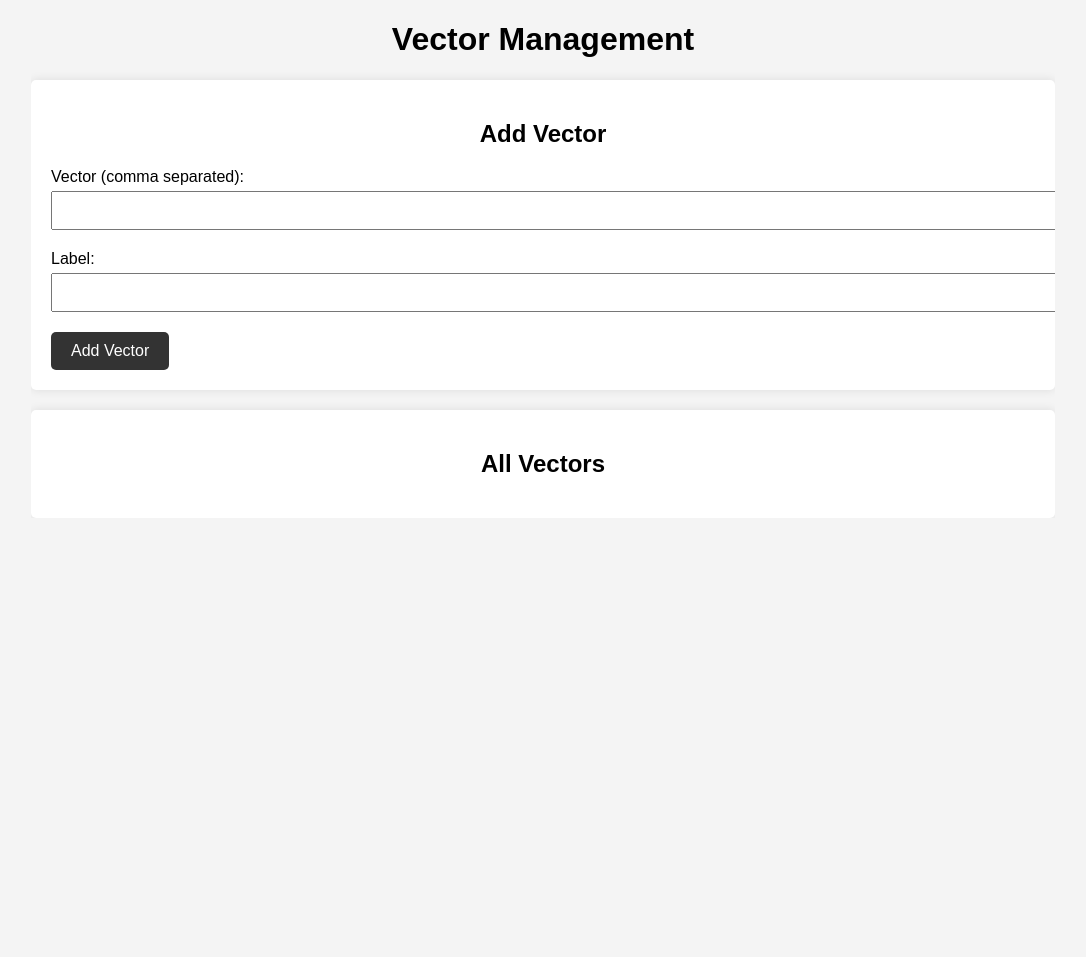
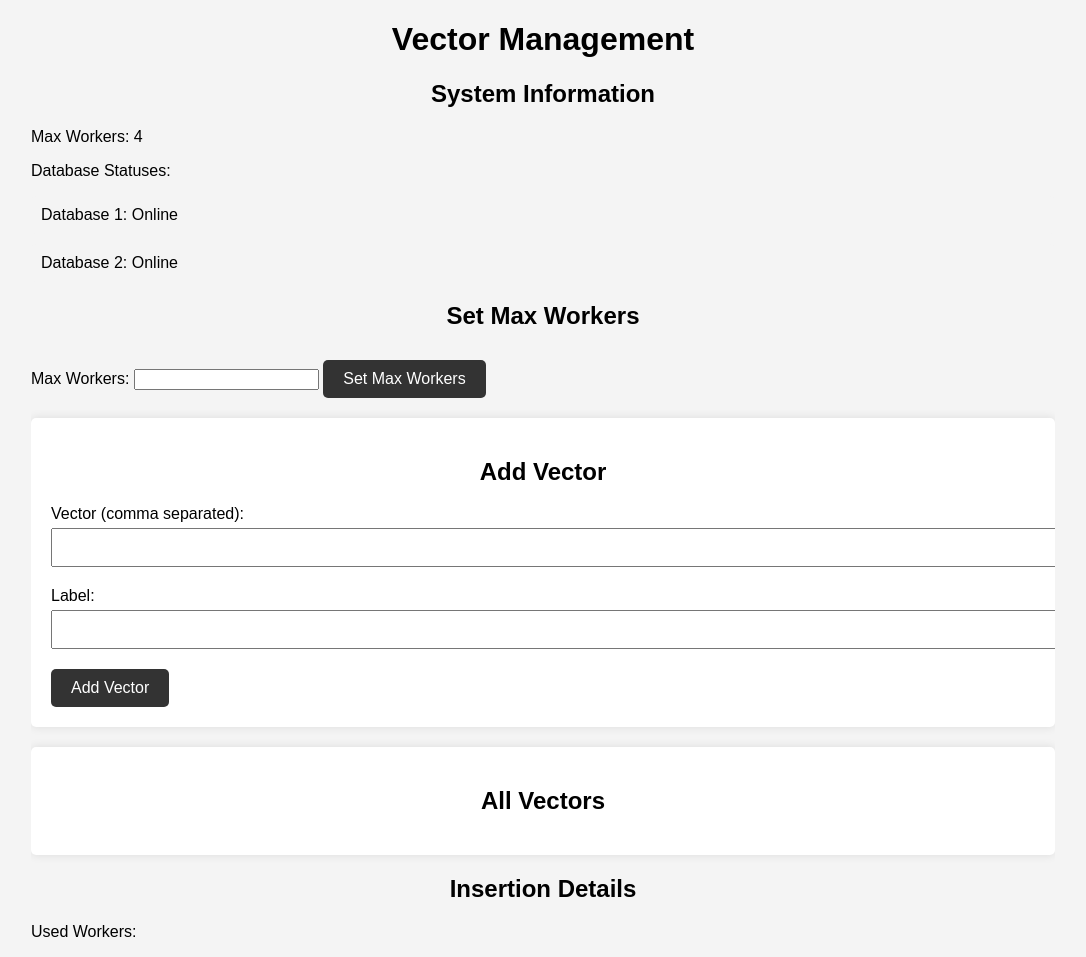
Before and after one commit to Jakub-Kalankiewicz/distributed-database, a Flask app: page / in a window 1280 px wide. Shown: the whole page, without its empty margins (97-1183 px from the left). Before the commit the page ends 472 px from the top, so only its background shows below. Run offline with Flask 3, Linux system fonts and the light colour scheme; data that the repository does not hold is empty.

Commit message:
master feature: add logs information - ability to change workers amount

```diff
--- a/app/routes.py
+++ b/app/routes.py
@@ -1,14 +1,46 @@
 from flask import request, jsonify, render_template, current_app
 
-from app import app
+from app import app, db1, db2
 from app.models import VectorEntity
 from app.services import get_all_vectors, parallel_insert_vectors, delete_vector, parallel_get_vector_chunks
+
+max_workers = app.config['MAX_WORKERS']
+
+
+def get_db_status(db):
+    try:
+        db.command('ping')
+        return "Online"
+    except Exception:
+        return "Offline"
 
 
 @app.route('/')
 def index():
-    current_app.logger.debug('Attempting to render index.html')
-    return render_template('index.html')
+    return render_template('index.html', max_workers=max_workers)
+
+
+@app.route('/api/system-info', methods=['GET'])
+def system_info():
+    db1_status = get_db_status(db1)
+    db2_status = get_db_status(db2)
+    return jsonify({
+        'max_workers': max_workers,
+        'db1_status': db1_status,
+        'db2_status': db2_status
+    }), 200
+
+
+@app.route('/api/set-max-workers', methods=['POST'])
+def set_max_workers():
+    global max_workers
+    data = request.get_json()
+    if 'max_workers' in data and isinstance(data['max_workers'], int):
+        max_workers = data['max_workers']
+        current_app.config['MAX_WORKERS'] = max_workers
+        return jsonify({"max_workers": max_workers}), 200
+    else:
+        return jsonify({"error": "Invalid input"}), 400
 
 
 @app.route('/api/vectors', methods=['GET'])
@@ -23,16 +55,16 @@ def add_vector():
     if not data:
         return jsonify({"error": "Invalid input"}), 400
     vector_entity = VectorEntity(**data)
-    results = parallel_insert_vectors(vector_entity)
+    results, logs, used_workers = parallel_insert_vectors(vector_entity, max_workers=max_workers)
     if results:
-        return jsonify({"uuid": vector_entity.uuid}), 201
+        return jsonify({"uuid": vector_entity.uuid, "logs": logs, "used_workers": used_workers}), 201
     else:
         return jsonify({"error": "Insertion failed"}), 500
 
 
 @app.route('/api/vectors/<uuid>', methods=['GET'])
 def get_vector(uuid):
-    full_vector = parallel_get_vector_chunks(uuid)
+    full_vector = parallel_get_vector_chunks(uuid, max_workers=max_workers)
     if full_vector:
         return jsonify({"uuid": uuid, "vector": full_vector}), 200
     else:
--- a/app/services.py
+++ b/app/services.py
@@ -1,8 +1,10 @@
 import math
 from concurrent.futures import ThreadPoolExecutor
 
-from app import db1, db2
+from app import db1, db2, app
 from app.models import VectorEntity
+
+MAX_WORKERS = app.config['MAX_WORKERS']
 
 
 def insert_vector(db, data):
@@ -10,9 +12,11 @@ def insert_vector(db, data):
     return str(result.inserted_id)
 
 
-def parallel_insert_vectors(vector_entity, max_workers=2):
+def parallel_insert_vectors(vector_entity, max_workers=MAX_WORKERS):
     chunk_size = math.ceil(len(vector_entity.vector) / max_workers)
     vector_chunks = [vector_entity.vector[i:i + chunk_size] for i in range(0, len(vector_entity.vector), chunk_size)]
+
+    logs = []
 
     def task(db, chunk, rank):
         partial_entity = {
@@ -21,6 +25,8 @@ def parallel_insert_vectors(vector_entity, max_workers=2):
             'label': vector_entity.label,
             'chunk_id': rank
         }
+        db_name = "db1" if db == db1 else "db2"
+        logs.append(f"Worker {rank} writing chunk to {db_name}: {chunk}")
         return insert_vector(db, partial_entity)
 
     with ThreadPoolExecutor(max_workers=max_workers) as executor:
@@ -31,10 +37,10 @@ def parallel_insert_vectors(vector_entity, max_workers=2):
 
         results = [f.result() for f in futures]
 
-    return results
+    return results, logs, max_workers
 
 
-def parallel_get_vector_chunks(uuid, max_workers=2):
+def parallel_get_vector_chunks(uuid, max_workers=MAX_WORKERS):
     def task(db):
         return list(db.vectors.find({'uuid': uuid}))
 
--- a/config.py
+++ b/config.py
@@ -1,3 +1,4 @@
 class Config:
     MONGO_URI_1 = "mongodb://root:example@localhost:27017/vectorsDB?authSource=admin"
     MONGO_URI_2 = "mongodb://root:example@localhost:27018/vectorsDB?authSource=admin"
+    MAX_WORKERS = 4
--- a/templates/index.html
+++ b/templates/index.html
@@ -10,6 +10,19 @@
 <body>
 <div class="container">
     <h1>Vector Management</h1>
+    <div class="info">
+        <h2>System Information</h2>
+        <p>Max Workers: <span id="maxWorkers">{{ max_workers }}</span></p>
+        <p>Database Statuses:</p>
+        <ul>
+            <li>Database 1: <span id="db1Status">Unknown</span></li>
+            <li>Database 2: <span id="db2Status">Unknown</span></li>
+        </ul>
+        <h2>Set Max Workers</h2>
+        <label for="maxWorkersInput">Max Workers:</label>
+        <input type="number" id="maxWorkersInput">
+        <button id="setMaxWorkers">Set Max Workers</button>
+    </div>
     <div class="form">
         <h2>Add Vector</h2>
         <label for="vector">Vector (comma separated):</label>
@@ -22,12 +35,25 @@
         <h2>All Vectors</h2>
         <ul id="vectorList"></ul>
     </div>
+    <div class="logs">
+        <h2>Insertion Details</h2>
+        <p>Used Workers: <span id="usedWorkers"></span></p>
+        <ul id="logList"></ul>
+    </div>
 </div>
 <script>
+    function fetchSystemInfo() {
+        $.get('/api/system-info', function (data) {
+            $('#maxWorkers').text(data.max_workers);
+            $('#db1Status').text(data.db1_status);
+            $('#db2Status').text(data.db2_status);
+        });
+    }
+
     function fetchVectors() {
-            $.get('/api/vectors', function(data) {
+        $.get('/api/vectors', function (data) {
             $('#vectorList').empty();
-                data.forEach(function(vector) {
+            data.forEach(function (vector) {
                 $('#vectorList').append(
                     `<li>${vector.label}: [${vector.vector.join(', ')}]
                         <button onclick="deleteVector('${vector.uuid}')">Delete</button></li>`
@@ -40,31 +66,60 @@
         $.ajax({
             url: `/api/vectors/${uuid}`,
             type: 'DELETE',
-                success: function(result) {
+            success: function (result) {
                 fetchVectors();
             }
         });
     }
 
-        $(document).ready(function() {
+    function setMaxWorkers() {
+        const maxWorkers = parseInt($('#maxWorkersInput').val());
+        if (maxWorkers > 0) {
+            $.ajax({
+                url: '/api/set-max-workers',
+                type: 'POST',
+                contentType: 'application/json',
+                data: JSON.stringify({max_workers: maxWorkers}),
+                success: function (response) {
+                    $('#maxWorkers').text(response.max_workers);
+                }
+            });
+        }
+    }
+
+    $(document).ready(function () {
+        fetchSystemInfo();
         fetchVectors();
 
-            $('#addVector').click(function() {
+        $('#addVector').click(function () {
             const vector = $('#vector').val().split(',').map(Number);
             const label = $('#label').val();
             $.ajax({
                 url: '/api/vectors',
                 type: 'POST',
                 contentType: 'application/json',
-                    data: JSON.stringify({ vector, label }),
-                    success: function() {
+                data: JSON.stringify({vector, label}),
+                success: function (response) {
                     $('#vector').val('');
                     $('#label').val('');
                     fetchVectors();
+                    updateLogs(response.used_workers, response.logs);
                 }
             });
         });
+
+        $('#setMaxWorkers').click(function () {
+            setMaxWorkers();
         });
+    });
+
+    function updateLogs(usedWorkers, logEntries) {
+        $('#usedWorkers').text(usedWorkers);
+        $('#logList').empty();
+        logEntries.forEach(function (entry) {
+            $('#logList').append(`<li>${entry}</li>`);
+        });
+    }
 </script>
 </body>
 </html>
```
Lines whose indentation alone changed are shown as unchanged.
